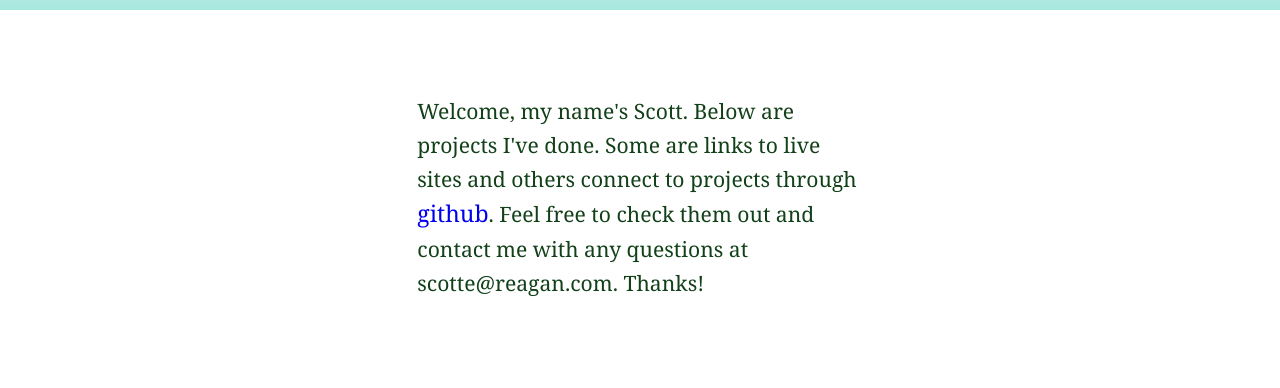
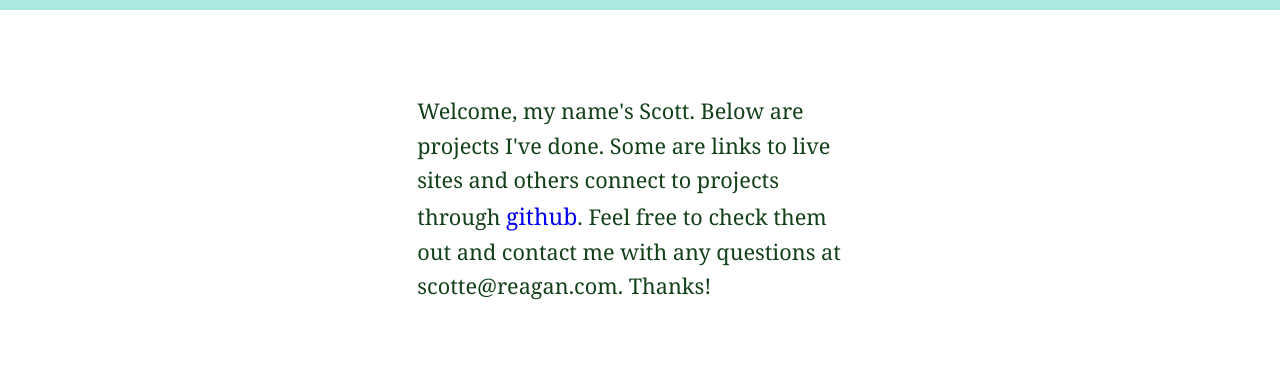
Before and after one commit to scotteifel/MySite, a website built with Parcel: page index.html in a window 1280 px wide. Shown: the part 100-488 px from the top of the page. Built offline with nearby package versions, Linux system fonts and the light colour scheme.

Commit message:
Font size changed on welcome message.

```diff
--- a/src/css/main.css
+++ b/src/css/main.css
@@ -177,7 +177,7 @@ a:active {
 }
 
 .blurb p {
-  font-size: 1.1rem;
+  font-size:.94em;
   padding: 5px 0;
 }
 
```
